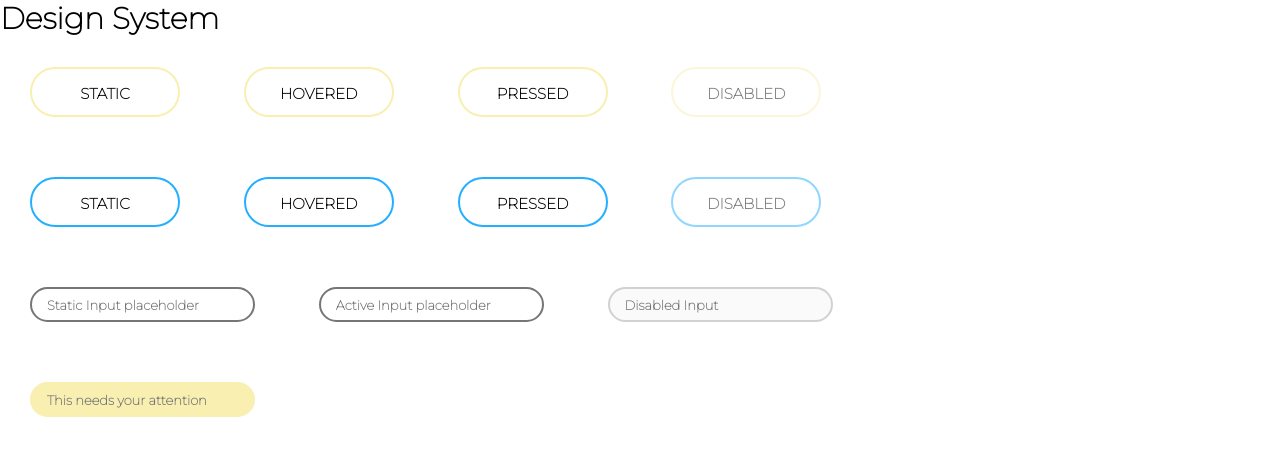
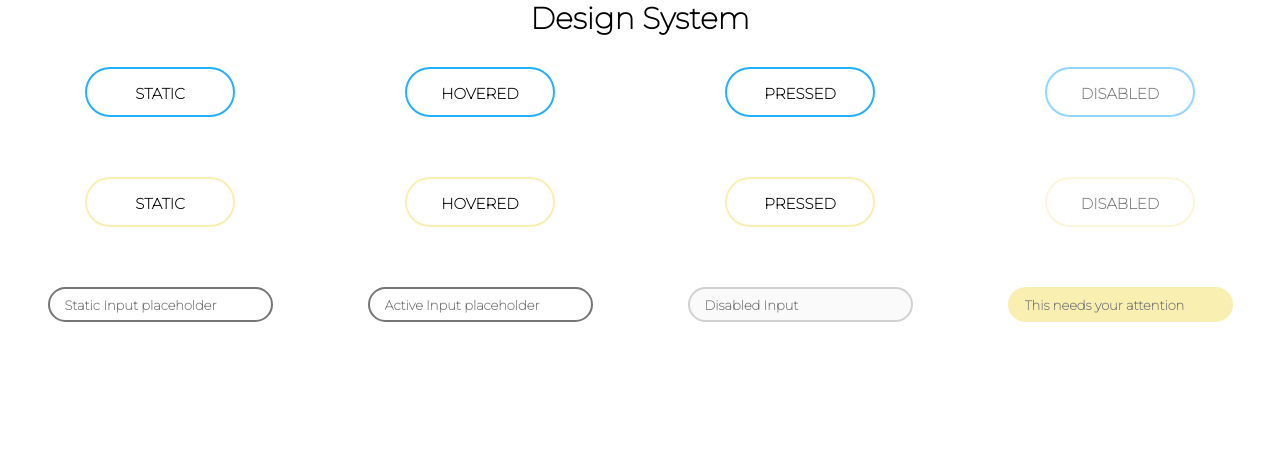
Before and after one commit to wesjrock/my-landing-page, a plain HTML site: page src/design-system.html in a window 1280 px wide. Drawn offline with Linux system fonts and the light colour scheme.

Commit message:
10 - Tutor Suggestions

```diff
--- a/src/design-system.html
+++ b/src/design-system.html
@@ -9,25 +9,25 @@
     <title>Design System</title>
   </head>
   <body>
-    <h1>Design System</h1>
-    <div>
-      <button class="button button__yelowish--static">STATIC</button>
-      <button class="button button__yelowish--static button__yelowish--hovered">HOVERED</button>
-      <button class="button button__yelowish--static button__yelowish--hovered button__yelowish--pressed">PRESSED</button>
-      <button class="button button__yelowish--static button--disabled" disabled>DISABLED</button>
+    <div class="div__design-system-title">
+      <h1>Design System</h1>
     </div>
-    <div>
-      <button class="button button__blueish--static">STATIC</button>
-      <button class="button button__blueish--static button__blueish--hovered">HOVERED</button>
-      <button class="button button__blueish--static button__blueish--hovered button__blueish--pressed">PRESSED</button>
-      <button class="button button__blueish--static button--disabled" disabled>DISABLED</button>
+    <div class="div__design-system-buttons">
+      <button class="button button__primary--static">STATIC</button>
+      <button class="button button__primary--static button__primary--hovered">HOVERED</button>
+      <button class="button button__primary--static button__primary--hovered button__primary--pressed">PRESSED</button>
+      <button class="button button__primary--static button--disabled" disabled>DISABLED</button>
     </div>
-    <div>
+    <div class="div__design-system-buttons">
+      <button class="button button__secondary--static">STATIC</button>
+      <button class="button button__secondary--static button__secondary--hovered">HOVERED</button>
+      <button class="button button__secondary--static button__secondary--hovered button__secondary--pressed">PRESSED</button>
+      <button class="button button__secondary--static button--disabled" disabled>DISABLED</button>
+    </div>
+    <div class="div__design-system-buttons">
       <input class="input" type="text" placeholder="Static Input placeholder"/>
       <input class="input input--active" type="text" placeholder="Active Input placeholder"/>
       <input class="input" type="text" placeholder="Disabled Input" disabled/>
-    </div>
-    <div>
       <input class="input" type="email" placeholder="This needs your attention" required/>
     </div>
   </body>
--- a/src/styles/components/_button.css
+++ b/src/styles/components/_button.css
@@ -9,39 +9,39 @@
   text-align: center;
   font-family: var(--font-montserrat);
   font-size: var(--font-size-default);
-  font-weight: bold;
+  font-weight: 600;
 }
 
-.button__yelowish--static {
+.button__secondary--static {
   background-color: var(--white);
   border-color: var(--light-yellow);
   color: var(--black);
 }
 
-.button__blueish--static {
+.button__primary--static {
   background-color: var(--white);
   border-color: var(--light-blue);
   color: var(--black);
 }
 
-.button__yelowish--hovered:hover {
+.button__secondary--hovered:hover {
   background-color: var(--light-yellow);
   border-color: var(--light-yellow);
   color: var(--black);
 }
 
-.button__blueish--hovered:hover {
+.button__primary--hovered:hover {
   background-color: var(--light-blue);
   border-color: var(--light-blue);
   color: var(--white);
 }
 
-.button__yelowish--pressed:active {
+.button__secondary--pressed:active {
   background-color: var(--dark-yellow);
   border-color: var(--dark-yellow);
 }
 
-.button__blueish--pressed:active {
+.button__primary--pressed:active {
   background-color: var(--dark-blue);
   border-color: var(--dark-blue);
 }
--- a/src/styles/components/_input.css
+++ b/src/styles/components/_input.css
@@ -8,7 +8,7 @@
   outline: none;
   font-family: var(--font-montserrat);
   font-size: var(--font-size-small);
-  font-weight: bolder;
+  font-weight: 600;
 }
 
 .input--active:hover {
--- /dev/null
+++ b/src/styles/elements/_div.css
@@ -0,0 +1,8 @@
+.div__design-system-title{
+  display: flex;
+  justify-content: center;
+}
+.div__design-system-buttons{
+  display: flex;
+  justify-content: space-around;
+}
--- a/src/styles/index.css
+++ b/src/styles/index.css
@@ -4,6 +4,7 @@
 @import 'generic/_resets.css';
 
 @import 'elements/_body.css';
+@import 'elements/_div.css';
 
 @import 'components/_button.css';
 @import 'components/_input.css';
```
